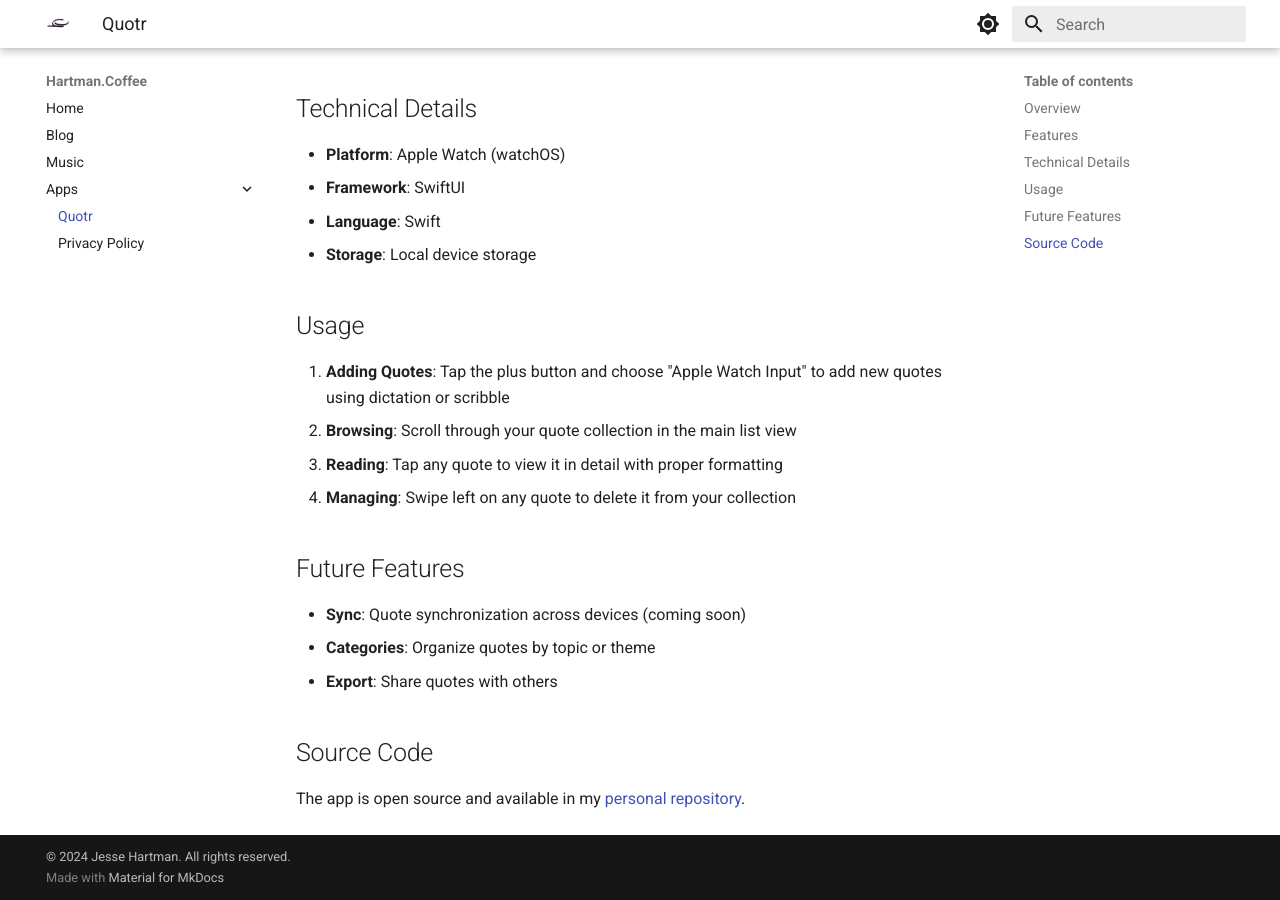
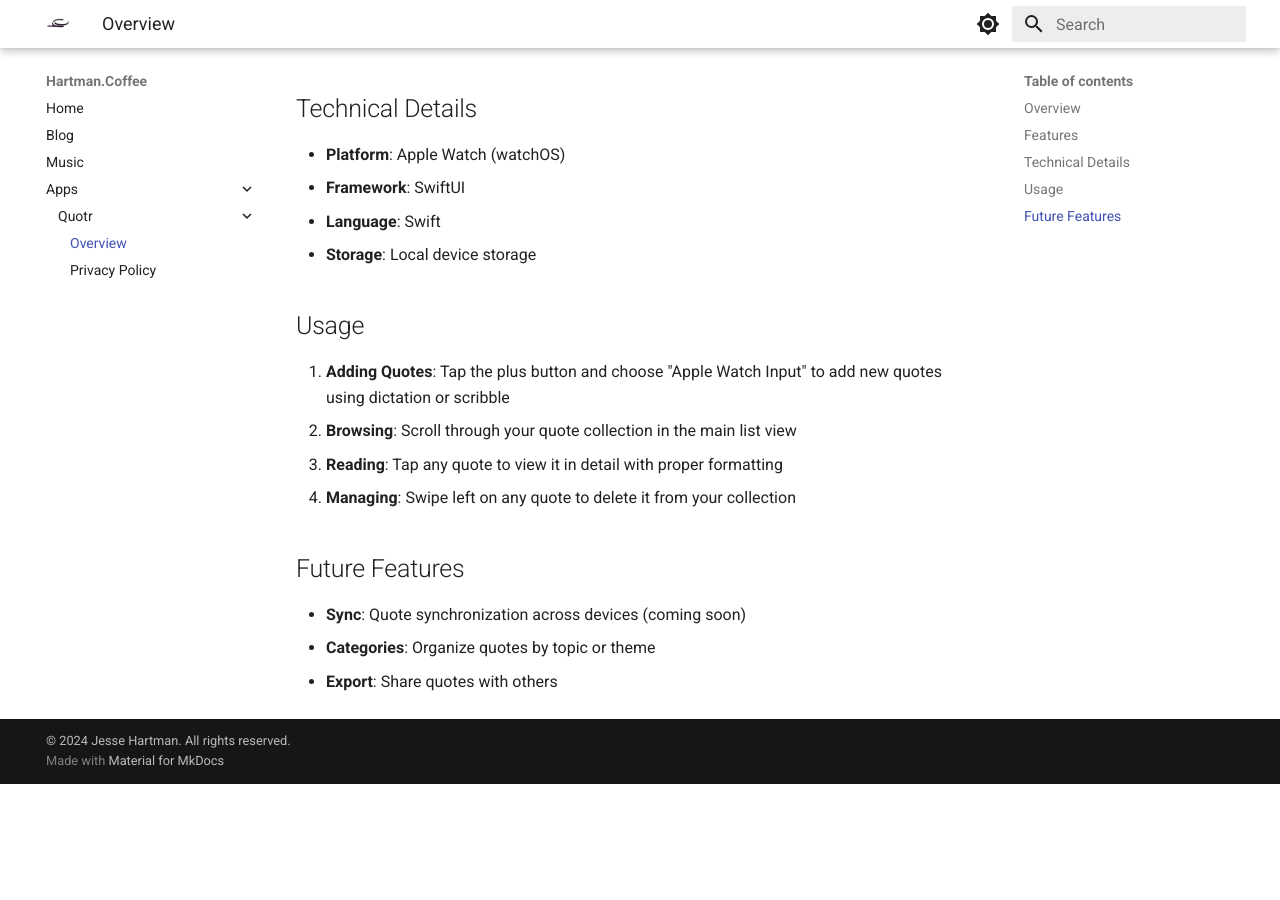
Before and after one commit to jesshart/blog, an MkDocs documentation site: the page built from docs/apps/quotr.md, in a window 1280 px wide and 900 px high, scrolled down 607 px. Built offline with MkDocs 1.6.1 and Material for MkDocs 9.7.7, drawn with Linux system fonts in a browser that asks for light colours; after the commit the page ends 1391 px from its top, so only the background shows below that; part of the change alters nothing that is shown.

Commit message:
Restructure Apps navigation and remove repo reference
- Nest Privacy Policy under Quotr as a sub-page
- Remove source code section from Quotr page
- Improve navigation hierarchy for better organization

🤖 Generated with [Claude Code](https://claude.ai/code)

Co-Authored-By: Claude <noreply@anthropic.com>

```diff
--- a/docs/apps/quotr.md
+++ b/docs/apps/quotr.md
@@ -34,7 +34,3 @@ Quotr is a minimalist Apple Watch app that lets you collect, organize, and brows
 - **Sync**: Quote synchronization across devices (coming soon)
 - **Categories**: Organize quotes by topic or theme
 - **Export**: Share quotes with others
-
-## Source Code
-
-The app is open source and available in my [personal repository](https://github.com/username/quotr).
--- a/mkdocs.yml
+++ b/mkdocs.yml
@@ -25,8 +25,9 @@ nav:
   - Blog: blog/index.md
   - Music: music.md
   - Apps:
-    - Quotr: apps/quotr.md
-    - Privacy Policy: apps/privacy-policy.md
+    - Quotr:
+      - Overview: apps/quotr.md
+      - Privacy Policy: apps/privacy-policy.md
 
 markdown_extensions:
   - attr_list
```
